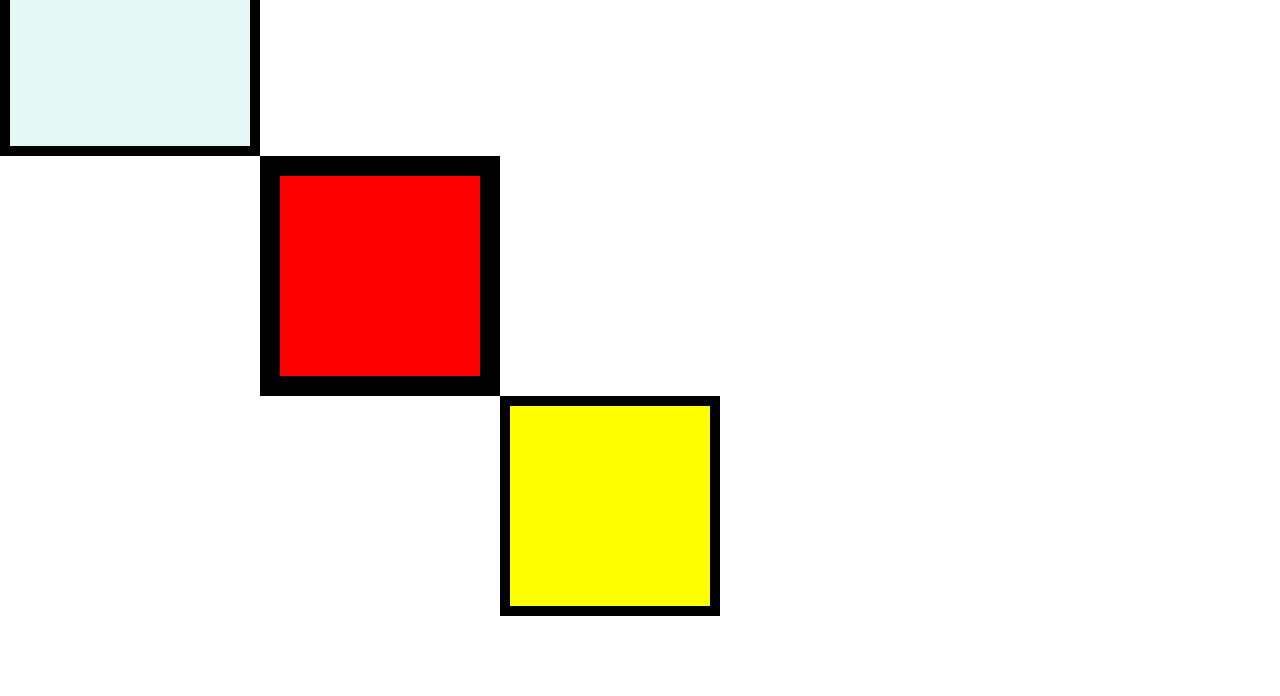
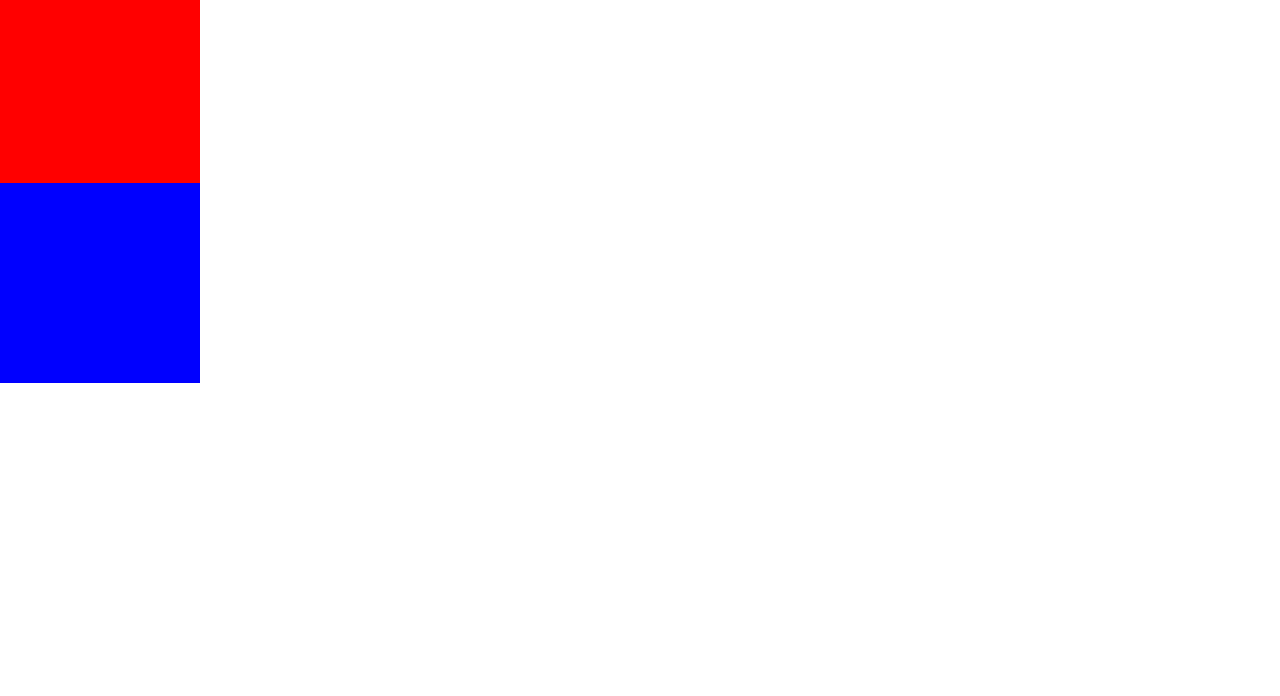
Before and after one commit to leandroabrito/css-my-site, a plain HTML site: page index.html in a window 1280 px wide. Shown: the part 104-800 px from the top of the page. Drawn offline with Linux system fonts and the light colour scheme.

Commit message:
reset after challenge

```diff
--- a/style.css
+++ b/style.css
@@ -10,24 +10,14 @@ h1 {
   margin: 0;
 }
 
-.top {
-  height: 200px;
-  width: 200px;
-  border: 10px solid;
-  padding: 20px;
-}
 .middle {
   height: 200px;
   width: 200px;
   background-color: red;
-  border: 20px solid;
-  margin-left: 260px;
 }
 
 .bottom {
   height: 200px;
   width: 200px;
-  background-color: yellow;
-  border: 10px solid;
-  margin-left: 500px;
+  background-color: blue;
 }
```
